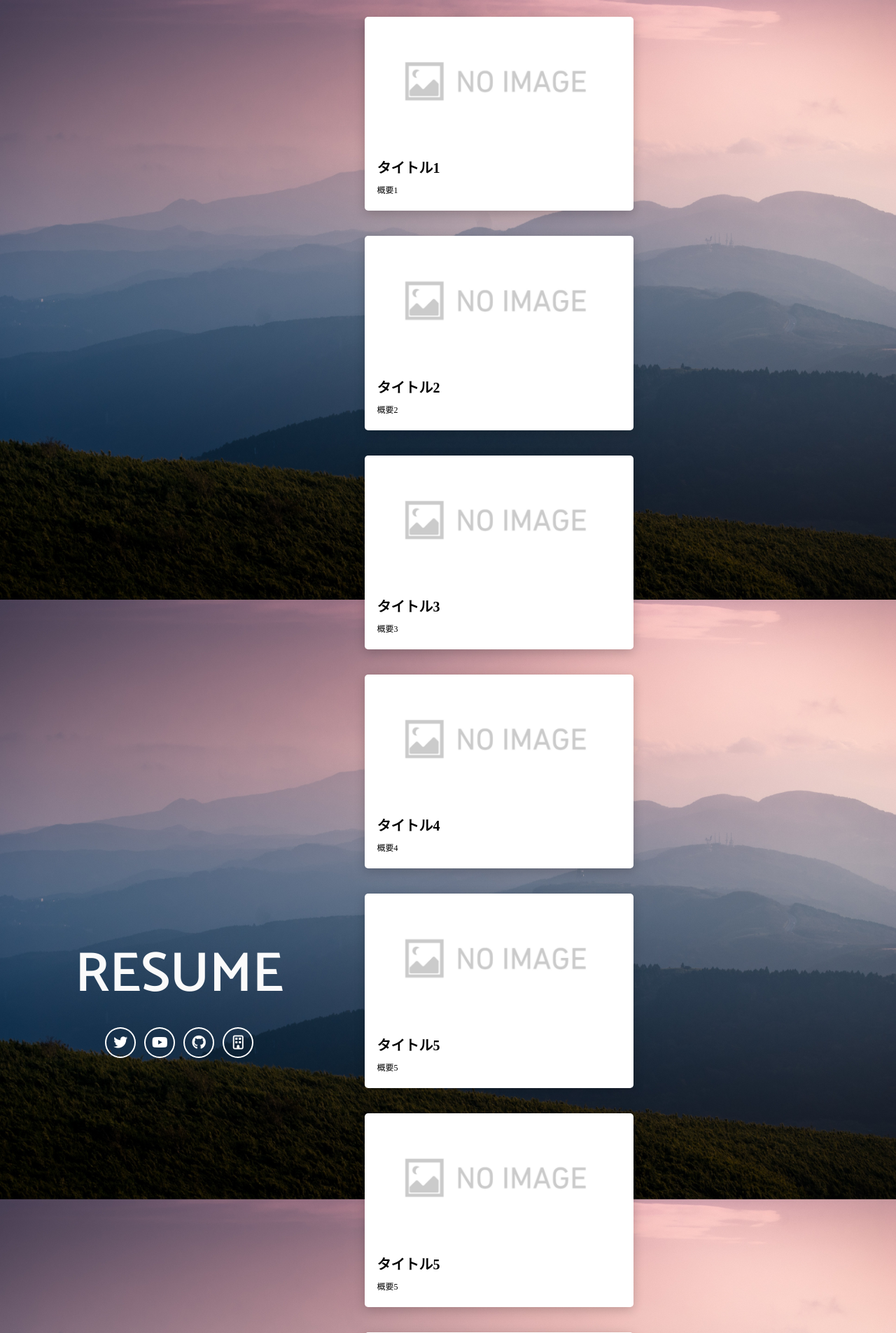
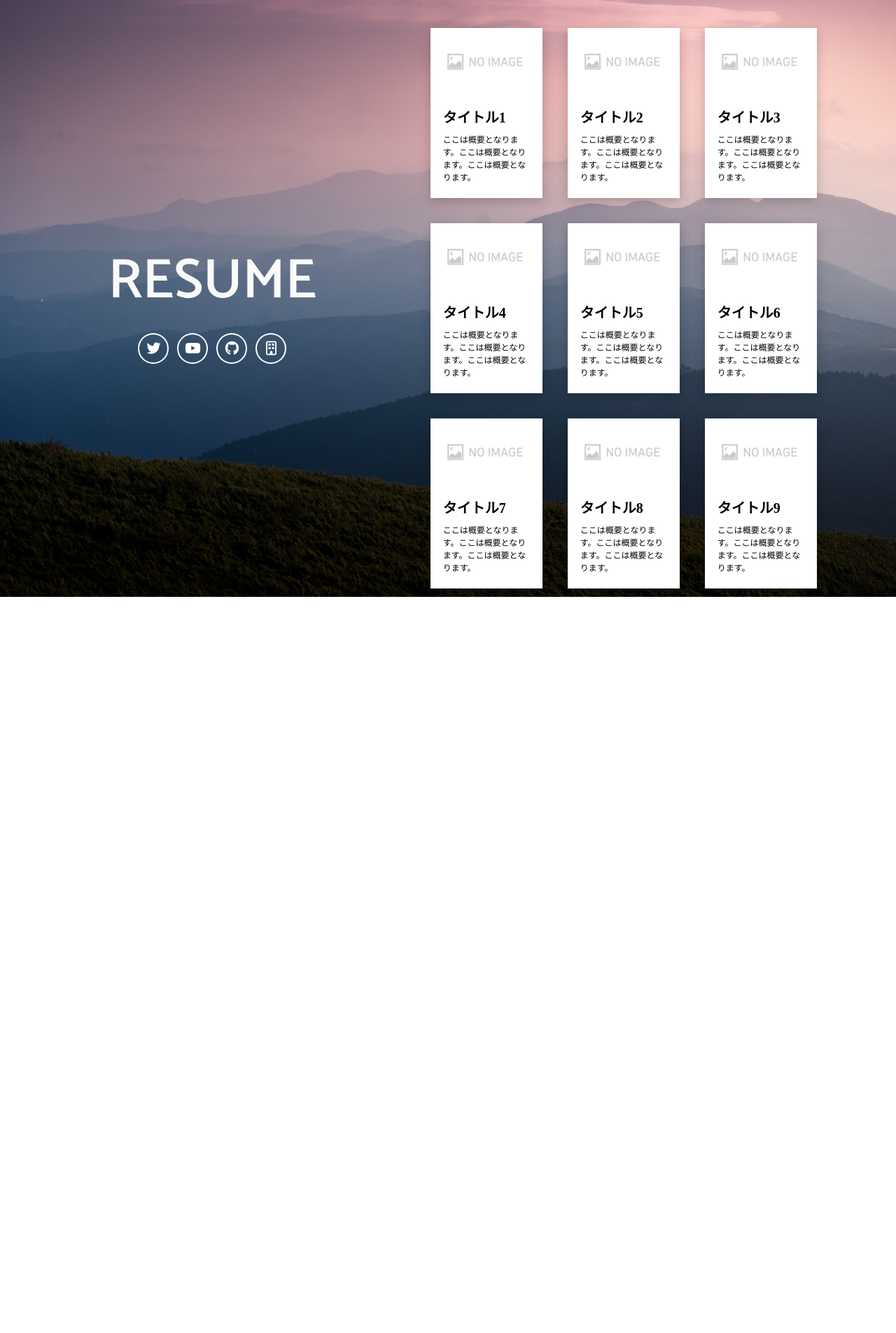
Before and after one commit to sakusaku3939/Portfolio, a PHP site: page / in a window 1280 px wide. Shown: the top 1905 px of the page at 70% size. After the commit the page ends 853 px from the top, so only its background shows below. Run offline with PHP 8.4, Linux system fonts and the light colour scheme; some libraries are stand-ins or nearby versions.

Commit message:
デザインの変更

```diff
--- a/css/style.css
+++ b/css/style.css
@@ -17,7 +17,7 @@ body {
 .side-bar {
     color: #FAFAFA;
     text-align: center;
-    width: 50rem;
+    width: 60rem;
     height: 100vh;
 
     display: table-cell;
@@ -114,9 +114,10 @@ body {
 }
 
 .card{
-    width: 24rem;
+    width: 21%;
+    min-width: 10rem;
     height: auto;
-    margin: 1rem 2rem 1rem 1rem;
+    margin: 2rem 1rem 0 1rem;
     display: inline-block;
 }
 
@@ -126,15 +127,14 @@ body {
 
 .card-skin{
     overflow: hidden;
-    border-radius: 5px;
     box-shadow: 0 4px 15px rgba(0,0,0,.2);
 }
 
 .card_imgframe{
     width: 100%;
     height: auto;
-    padding-top: 48%;
-    background: url("../image/No Image.jpg") no-repeat center;
+    padding-top: 60%;
+    background: url("../image/NoImage.jpg") no-repeat center;
     background-size: cover;
     box-sizing: border-box;
 }
--- a/index.html
+++ b/index.html
@@ -36,7 +36,7 @@
                     タイトル1
                 </div>
                 <div class="card_overviewtext">
-                概要1
+                    ここは概要となります。ここは概要となります。ここは概要となります。
                 </div>
             </div>
         </div>
@@ -47,7 +47,7 @@
                     タイトル2
                 </div>
                 <div class="card_overviewtext">
-                概要2
+                    ここは概要となります。ここは概要となります。ここは概要となります。
                 </div>
             </div>
         </div>
@@ -58,7 +58,7 @@
                     タイトル3
                 </div>
                 <div class="card_overviewtext">
-                概要3
+                    ここは概要となります。ここは概要となります。ここは概要となります。
                 </div>
             </div>
         </div>
@@ -69,7 +69,7 @@
                     タイトル4
                 </div>
                 <div class="card_overviewtext">
-                概要4
+                    ここは概要となります。ここは概要となります。ここは概要となります。
                 </div>
             </div>
         </div>
@@ -80,7 +80,7 @@
                     タイトル5
                 </div>
                 <div class="card_overviewtext">
-                概要5
+                    ここは概要となります。ここは概要となります。ここは概要となります。
                 </div>
             </div>
         </div>
@@ -88,10 +88,10 @@
             <div class="card_imgframe"></div>
             <div class="card_textbox">
                 <div class="card_titletext">
-                タイトル5
+                    タイトル6
                 </div>
                 <div class="card_overviewtext">
-                概要5
+                    ここは概要となります。ここは概要となります。ここは概要となります。
                 </div>
             </div>
         </div>
@@ -99,10 +99,10 @@
             <div class="card_imgframe"></div>
             <div class="card_textbox">
                 <div class="card_titletext">
-                タイトル5
+                    タイトル7
                 </div>
                 <div class="card_overviewtext">
-                概要5
+                    ここは概要となります。ここは概要となります。ここは概要となります。
                 </div>
             </div>
         </div>
@@ -110,10 +110,10 @@
             <div class="card_imgframe"></div>
             <div class="card_textbox">
                 <div class="card_titletext">
-                タイトル5
+                    タイトル8
                 </div>
                 <div class="card_overviewtext">
-                概要5
+                    ここは概要となります。ここは概要となります。ここは概要となります。
                 </div>
             </div>
         </div>
@@ -121,10 +121,10 @@
             <div class="card_imgframe"></div>
             <div class="card_textbox">
                 <div class="card_titletext">
-                タイトル5
+                    タイトル9
                 </div>
                 <div class="card_overviewtext">
-                概要5
+                    ここは概要となります。ここは概要となります。ここは概要となります。
                 </div>
             </div>
         </div>
--- a/js/LoadPosts.js
+++ b/js/LoadPosts.js
@@ -16,7 +16,6 @@ function toggle(isToggle = true) {
         iframe.setAttribute("style", "" +
             "background-color: #FAFAFA;" +
             "    border: none;" +
-            "    border-radius: 5px;" +
             "    position: absolute;" +
             "    top: 55%;" +
             "    left: 50%;" +
```
Also changed, not shown: image/NoImage.jpg (renamed from image/No Image.jpg). Lines whose indentation alone changed are shown as unchanged.
